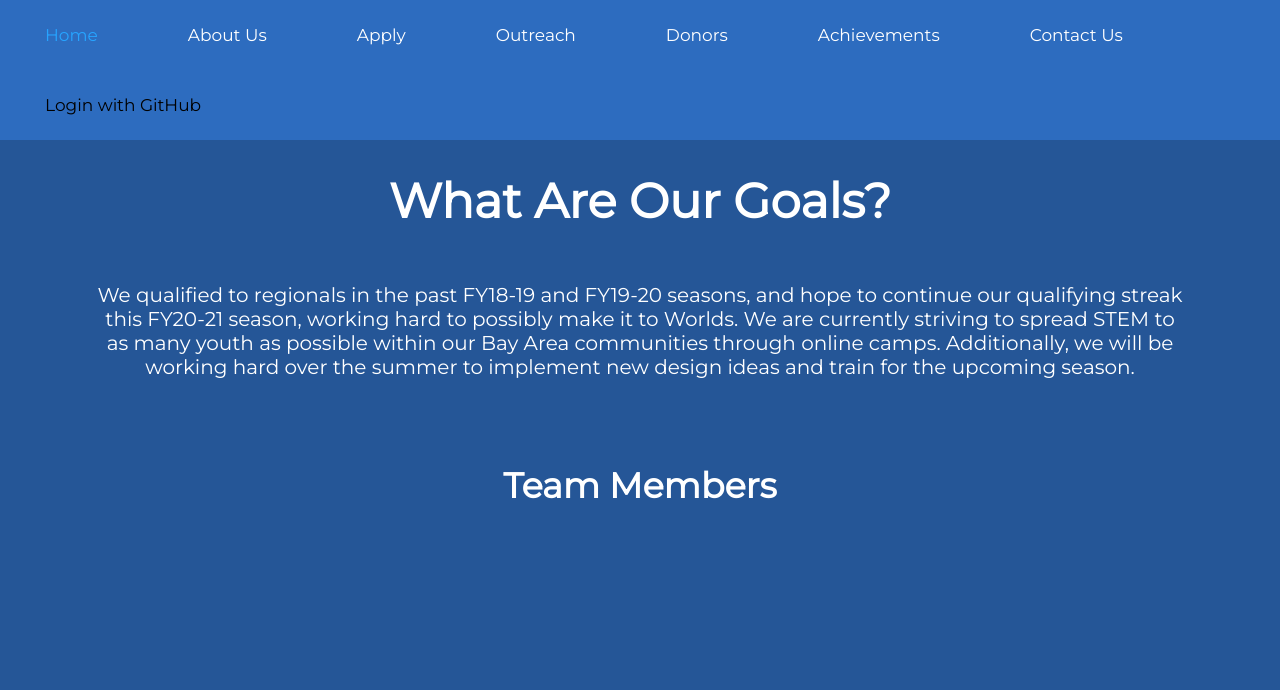
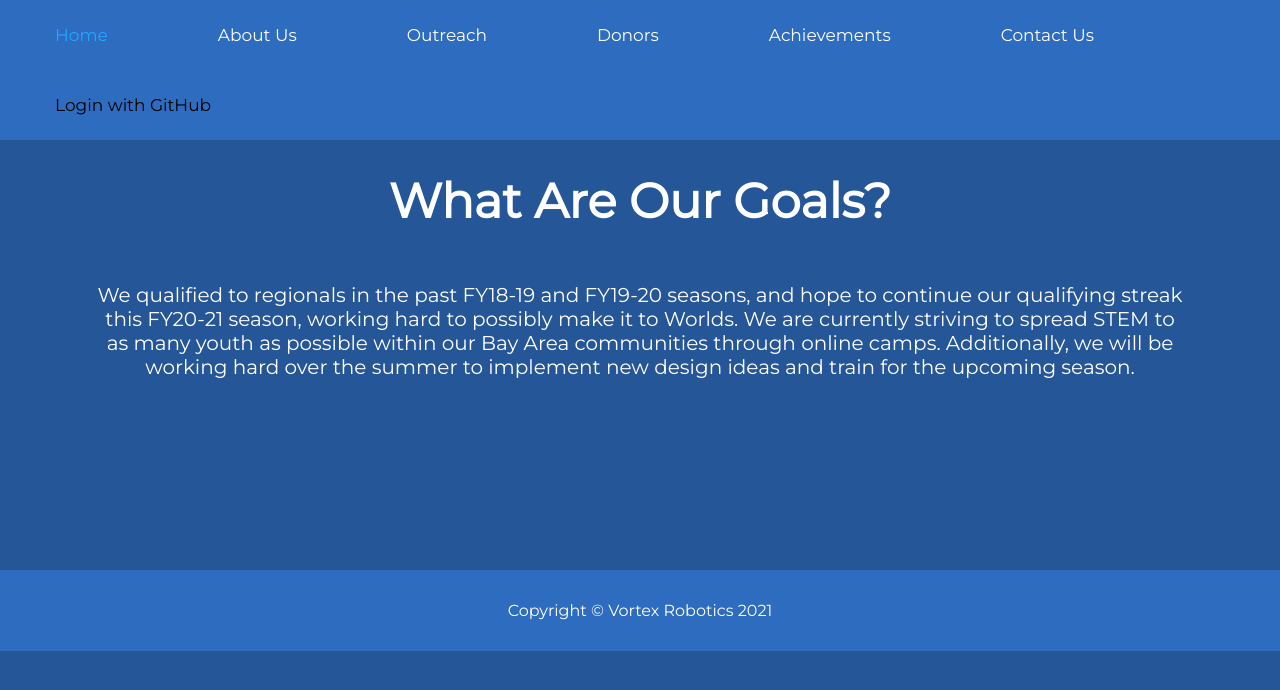
Before and after one commit to akothari7/vortex-robotics, a React (Create React App) app in the folder client/: page /about in a window 1280 px wide. Shown: the top 690 px of the page. Built offline with nearby package versions, Linux system fonts and the light colour scheme.

Commit message:
feat(Navbar): update navbar

```diff
--- a/client/src/pages/AboutPage.tsx
+++ b/client/src/pages/AboutPage.tsx
@@ -1,5 +1,6 @@
 import "../ui/css/AboutPage.css";
 import { Navbar } from "../ui/components/Navbar";
+import { Footer } from "../ui/components/Footer";
 import { GoalsParagraph } from "../ui/utils/Paragraphs";
 import { Fade, Bounce } from "react-reveal";
 
@@ -16,9 +17,8 @@ export const AboutPage = (): JSX.Element => {
             <GoalsParagraph />
           </Fade>
         </div>
-
-        <h1 className="tm">Team Members</h1>
       </div>
+      <Footer />
     </div>
   );
 };
--- a/client/src/ui/components/Navbar.tsx
+++ b/client/src/ui/components/Navbar.tsx
@@ -6,7 +6,6 @@ export const Navbar = () => {
       <div className="nav">
         <a href="/">Home</a>
         <a href="/about">About Us</a>
-        <a href="/">Apply</a>
         <a href="/">Outreach</a>
         <a href="/">Donors</a>
         <a href="/">Achievements</a>
--- a/client/src/ui/css/Footer.css
+++ b/client/src/ui/css/Footer.css
@@ -2,4 +2,6 @@ footer {
   background-color: var(--DARK_BLUE);
   padding: 15px;
   text-align: center;
+  position: relative;
+  top: 30px;
 }
--- a/client/src/ui/css/Navbar.css
+++ b/client/src/ui/css/Navbar.css
@@ -7,7 +7,7 @@
   float: left;
   color: var(--PURE_WHITE);
   text-align: center;
-  padding: 25px 45px;
+  padding: 25px 55px;
   text-decoration: none;
   font-size: 17px;
   font-family: Montserrat;
```
